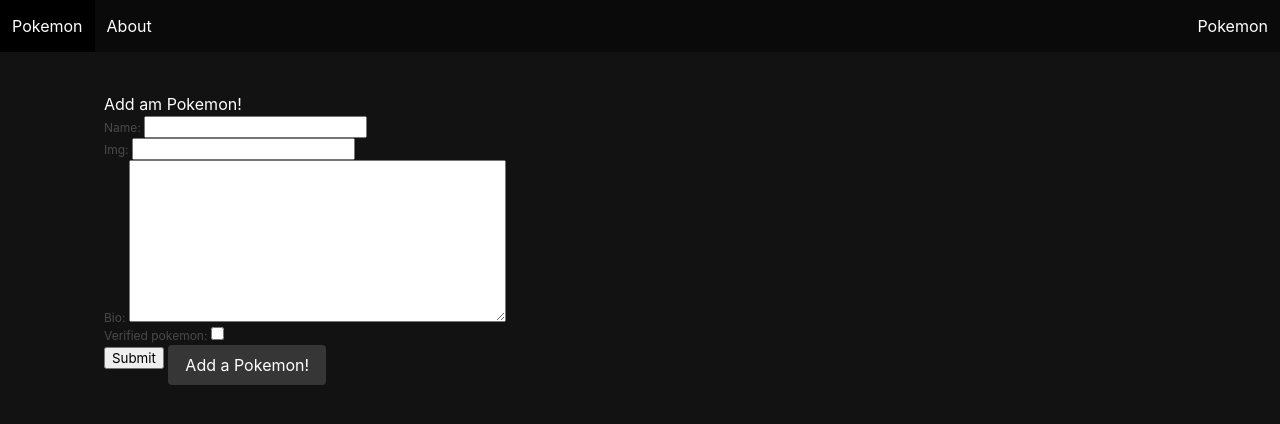
After one commit to RyanWalck/python_lab, a Django app: page /pokemons/new/ in a window 1280 px wide. The commit adds this page. Shown: the top 424 px of the page. Run offline with Django 4.2, Linux system fonts and the light colour scheme.

```diff
--- a/main_app/static/styles/main.css
+++ b/main_app/static/styles/main.css
@@ -8,6 +8,11 @@ h1,
   h2,
   h3 {
     color: #ffffff;
+  }
+
+  .container {
+    padding: 40px;
+    padding-right: 0;
   }
 
   .title {
--- a/main_app/templates/base.html
+++ b/main_app/templates/base.html
@@ -7,6 +7,7 @@
         <meta name="viewport" content="width=device-width, initial-scale=1.0" />
         <link rel="stylesheet" href="{% static 'styles/main.css' %}" />
         <script src="{% static 'scripts/main.js' %}" defer></script>
+        <link rel="stylesheet" href="https://cdnjs.cloudflare.com/ajax/libs/font-awesome/5.15.4/css/all.min.css">
         <link rel="stylesheet"
               href="https://cdn.jsdelivr.net/npm/bulma@0.9.2/css/bulma.min.css">
         <script src="https://code.jquery.com/jquery-3.6.0.min.js"
--- /dev/null
+++ b/main_app/templates/pokemon_create.html
@@ -0,0 +1,12 @@
+{% extends 'base.html' %}
+{% block content %}
+<h1>Add am Pokemon!</h1>
+
+<form method="post">
+  {% csrf_token %}
+  {{form.as_p}}
+  <input type="submit" value="Submit" />
+  <a class="button is-dark" href="{% url 'artist_create' %}">Add a Pokemon!</a>
+</form>
+
+{% endblock %}
--- a/main_app/urls.py
+++ b/main_app/urls.py
@@ -5,6 +5,9 @@ from . import views
 urlpatterns = [
     path('', views.Home.as_view(), name="home"),
     path('about/', views.About.as_view(), name="about"),
-    path('pokemons/', views.PokemonList.as_view(), name="pokemon_list")
+    path('pokemons/', views.PokemonList.as_view(), name="pokemon_list"),
+    path('pokemons/new/', views.PokemonCreate.as_view(), name="pokemon_create"),
+    path('pokemons/<int:pk>/', views.PokemonDetail.as_view(), name="pokemon_detail"),
+    path('pokemons/<int:pk>/update',views.PokemonUpdate.as_view(), name="pokemon_update"),
 
 ]
--- a/main_app/views.py
+++ b/main_app/views.py
@@ -3,6 +3,10 @@ from django.views import View
 from django.http import HttpResponse
 from django.views.generic.base import TemplateView
 from .models import Pokemon
+from django.views.generic.edit import CreateView
+from django.views.generic import DetailView
+from django.views.generic.edit import CreateView, UpdateView
+from django.urls import reverse
 # Create your views here.
 
 class Home(TemplateView):
@@ -54,3 +58,22 @@ class PokemonList(TemplateView):
             context["pokemon"] = Pokemon.objects.all()
             context["header"] = "Trending Pokemon"
         return context
+
+class PokemonCreate(CreateView):
+    model = Pokemon
+    fields = ['name', 'img', 'bio', 'verified_pokemon']
+    template_name = "pokemon_create.html"
+    def get_success_url(self):
+        return reverse('artist_detail', kwargs={'pk': self.object.pk})
+
+class PokemonDetail(DetailView):
+    model = Pokemon
+    fields = ['name', 'img', 'bio', 'verified_pokemon']
+    template_name = "pokemon_create.html"
+
+class PokemonUpdate(UpdateView):
+    model = Pokemon
+    fields = ['name', 'img', 'bio', 'verified_pokemon']
+    template_name = "pokemon_update.html"
+    def get_success_url(self):
+        return reverse('artist_detail', kwargs={'pk': self.object.pk})
```
Also changed, not shown: other parts of main_app/static/styles/main.css (+39 -1 lines), main_app/templates/pokemon_detail.html (added, +36 -0 lines), main_app/templates/pokemon_list.html (+3 -4 lines), main_app/templates/pokemon_update.html (added, +8 -0 lines). Lines whose indentation alone changed are shown as unchanged.
